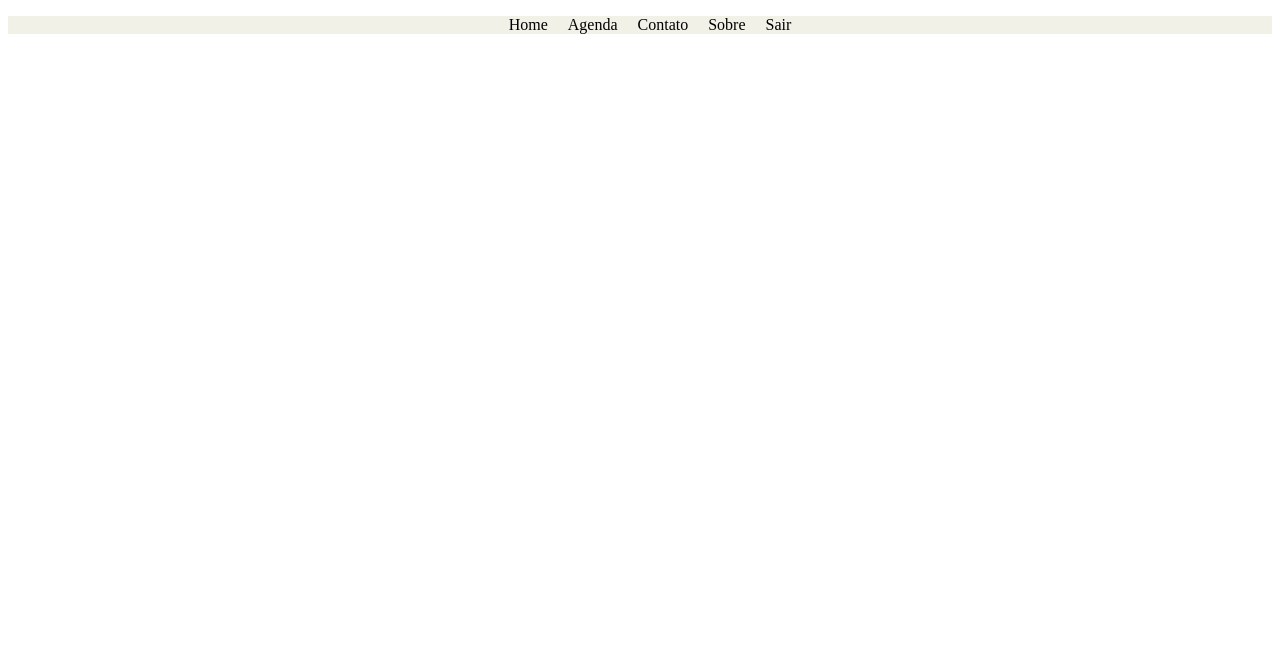
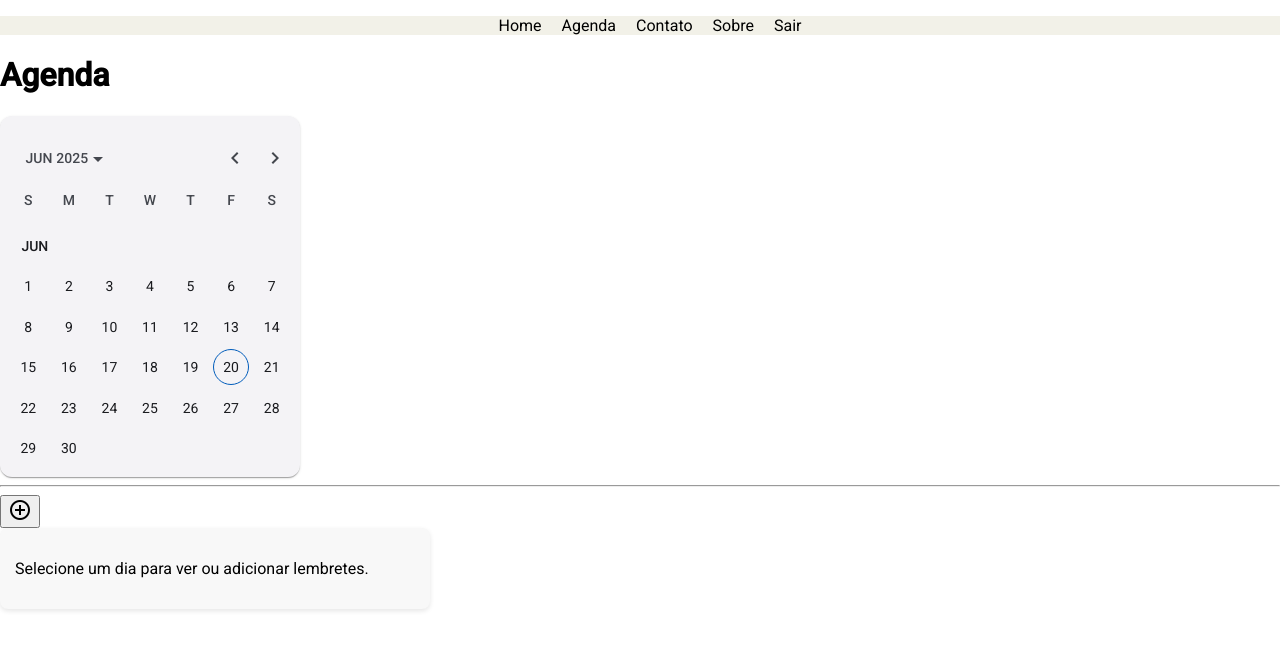
Before and after one commit to Matheus12Santos/PW3-MajorBeat, an Angular app: page / in a window 1280 px wide. Shown: the top 650 px of the page. Built offline with nearby package versions, Linux system fonts and the light colour scheme.

Commit message:
Feat: Feito agenda CRUD

```diff
--- a/angular.json
+++ b/angular.json
@@ -27,6 +27,7 @@
               }
             ],
             "styles": [
+              "@angular/material/prebuilt-themes/azure-blue.css",
               "src/styles.css"
             ],
             "scripts": []
@@ -85,6 +86,7 @@
               }
             ],
             "styles": [
+              "@angular/material/prebuilt-themes/azure-blue.css",
               "src/styles.css"
             ],
             "scripts": []
--- a/package.json
+++ b/package.json
@@ -11,10 +11,12 @@
   "private": true,
   "dependencies": {
     "@angular/animations": "^19.0.0",
+    "@angular/cdk": "^19.2.18",
     "@angular/common": "^19.0.0",
     "@angular/compiler": "^19.0.0",
     "@angular/core": "^19.0.0",
     "@angular/forms": "^19.0.0",
+    "@angular/material": "^19.2.18",
     "@angular/platform-browser": "^19.0.0",
     "@angular/platform-browser-dynamic": "^19.0.0",
     "@angular/router": "^19.0.0",
--- a/src/app/agenda/agenda.component.css
+++ b/src/app/agenda/agenda.component.css
@@ -0,0 +1,12 @@
+.demo-inline-calendar-card {
+    width: 300px;
+}
+
+#event_block {
+    background-color: #f8f8f8;
+    margin-bottom: 20px;
+    padding: 15px;
+    border-radius: 8px;
+    box-shadow: 0 2px 5px rgba(0, 0, 0, 0.1);
+    width: 400px;
+}
--- a/src/app/agenda/agenda.component.html
+++ b/src/app/agenda/agenda.component.html
@@ -1 +1,29 @@
-<p>agenda works!</p>
+<h1>Agenda</h1>
+
+<mat-card class="demo-inline-calendar-card">
+  <mat-calendar [selected]="selected()" (selectedChange)="selected.set($event)"></mat-calendar>
+</mat-card>
+
+<hr>
+
+<!-- Botão para adicionar lembrete -->
+<link rel="stylesheet" href="https://fonts.googleapis.com/css2?family=Material+Symbols+Outlined:opsz,wght,FILL,GRAD@24,400,0,0&icon_names=add_circle" />
+<button (click)="addReminder()">
+  <span class="material-symbols-outlined">add_circle</span>
+</button>
+
+
+<!-- Bloco onde os lembretes aparecerão -->
+<section id="event_block">
+  <div *ngIf="selected()">
+    <h3>Lembretes para: {{ selected() | date: 'fullDate' }}</h3>
+    <ul>
+      <li *ngFor="let reminder of remindersBySelectedDate(); let i = index">
+        {{ reminder }}
+        <button (click)="editReminder(i)">Editar</button>
+        <button (click)="deleteReminder(i)">Excluir</button>
+      </li>
+    </ul>
+  </div>
+  <p *ngIf="!selected()">Selecione um dia para ver ou adicionar lembretes.</p>
+</section>
--- a/src/app/agenda/agenda.component.ts
+++ b/src/app/agenda/agenda.component.ts
@@ -1,11 +1,87 @@
-import { Component } from '@angular/core';
+import { Component, ChangeDetectionStrategy, effect, signal, computed } from '@angular/core';
+import { MatCardModule } from '@angular/material/card';
+import { provideNativeDateAdapter } from '@angular/material/core';
+import { MatDatepickerModule } from '@angular/material/datepicker';
+import { CommonModule } from '@angular/common';
 
 @Component({
   selector: 'app-agenda',
-  imports: [],
   templateUrl: './agenda.component.html',
-  styleUrl: './agenda.component.css'
+  styleUrl: './agenda.component.css',
+  providers: [provideNativeDateAdapter()],
+  imports: [CommonModule, MatCardModule, MatDatepickerModule],
+  changeDetection: ChangeDetectionStrategy.OnPush
 })
 export class AgendaComponent {
+  selected = signal<Date | null>(null);
 
+  // Mapa de lembretes por data
+  private remindersMap = signal<Record<string, string[]>>({});
+
+  // Computado: lembretes do dia selecionado
+  remindersBySelectedDate = computed(() => {
+    const date = this.selected();
+    if (!date) return [];
+    const key = this.formatDate(date);
+    return this.remindersMap()[key] || [];
+  });
+
+  // Adiciona um lembrete
+  addReminder() {
+    const date = this.selected();
+    if (!date) return;
+
+    const key = this.formatDate(date);
+    const current = { ...this.remindersMap() };
+
+    const reminderText = prompt("Digite o lembrete:");
+    if (reminderText?.trim()) {
+      if (!current[key]) current[key] = [];
+      current[key].push(reminderText.trim());
+      this.remindersMap.set(current);
+    }
+  }
+
+  // Formata data como yyyy-MM-dd
+  private formatDate(date: Date): string {
+    return date.toISOString().split('T')[0];
+  }
+
+  editReminder(index: number) {
+    const date = this.selected();
+    if (!date) return;
+
+    const key = this.formatDate(date);
+    const current = { ...this.remindersMap() };
+    const reminders = [...(current[key] || [])];
+
+    const currentText = reminders[index];
+    const newText = prompt("Editar lembrete:", currentText);
+
+    if (newText !== null && newText.trim()) {
+      reminders[index] = newText.trim();
+      current[key] = reminders;
+      this.remindersMap.set(current);
+    }
+  }
+
+  deleteReminder(index: number) {
+    const date = this.selected();
+    if (!date) return;
+
+    const key = this.formatDate(date);
+    const current = { ...this.remindersMap() };
+    const reminders = [...(current[key] || [])];
+
+    const confirmDelete = confirm(`Deseja excluir o lembrete: "${reminders[index]}"?`);
+    if (confirmDelete) {
+      reminders.splice(index, 1);
+      if (reminders.length === 0) {
+        delete current[key]; // Remove a chave se não houver mais lembretes
+      } else {
+        current[key] = reminders;
+      }
+      this.remindersMap.set(current);
+    }
+  }
 }
--- a/src/app/app.component.html
+++ b/src/app/app.component.html
@@ -1,5 +1,6 @@
 <app-header></app-header>
 <!-- <app-login></app-login> -->
 <!-- <app-home></app-home> -->
+<app-agenda></app-agenda>
 <!-- <app-sobre></app-sobre> -->
 <!-- <app-contato></app-contato> -->
--- a/src/app/app.component.ts
+++ b/src/app/app.component.ts
@@ -4,10 +4,11 @@ import { HomeComponent } from "./home/home.component";
 import { SobreComponent } from "./sobre/sobre.component";
 import { ContatoComponent } from "./contato/contato.component";
 import { HeaderComponent } from "./header/header.component";
+import { AgendaComponent } from "./agenda/agenda.component";
 
 @Component({
   selector: 'app-root',
-  imports: [LoginComponent, HomeComponent, SobreComponent, ContatoComponent, HeaderComponent],
+  imports: [LoginComponent, HomeComponent, SobreComponent, ContatoComponent, HeaderComponent, AgendaComponent],
   templateUrl: './app.component.html',
   styleUrl: './app.component.css'
 })
--- a/src/index.html
+++ b/src/index.html
@@ -6,8 +6,10 @@
   <base href="/">
   <meta name="viewport" content="width=device-width, initial-scale=1">
   <link rel="icon" type="image/x-icon" href="favicon.ico">
+  <link href="https://fonts.googleapis.com/css2?family=Roboto:wght@300;400;500&display=swap" rel="stylesheet">
+  <link href="https://fonts.googleapis.com/icon?family=Material+Icons" rel="stylesheet">
 </head>
-<body>
+<body class="mat-typography">
   <app-root></app-root>
 </body>
 </html>
--- a/src/styles.css
+++ b/src/styles.css
@@ -1 +1,4 @@
 /* You can add global styles to this file, and also import other style files */
+
+html, body { height: 100%; }
+body { margin: 0; font-family: Roboto, "Helvetica Neue", sans-serif; }
```
Also changed, not shown: 1 other file (tests, documents, lock files or other folders).
